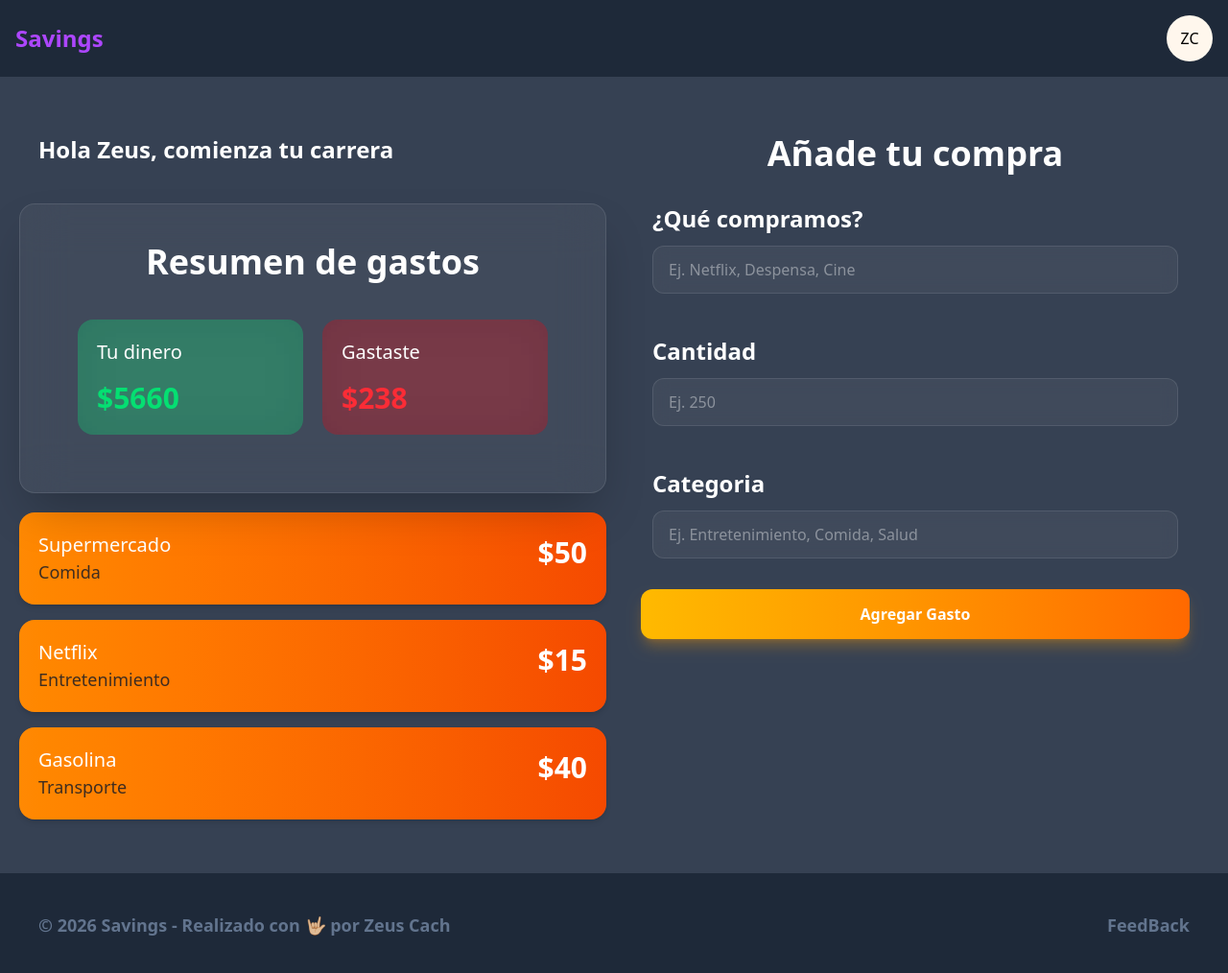
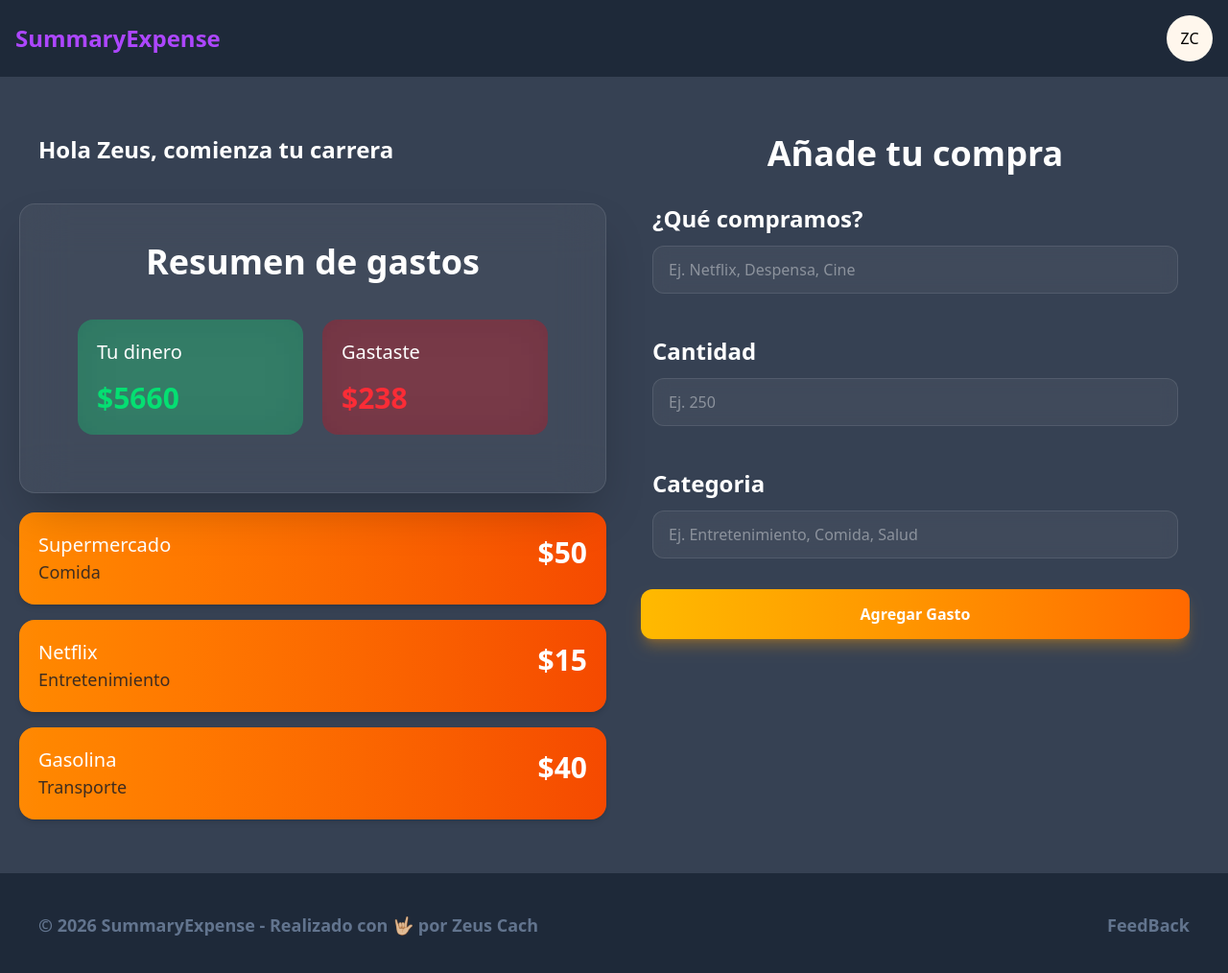
Before and after one commit to zeusCach/SummaryExpense, a React (Vite) app: page / in a window 1280 px wide. Shown: the top 1014 px of the page at 96% size. Built offline with nearby package versions, Linux system fonts and the light colour scheme.

Commit message:
Correccion de dominio

```diff
--- a/src/components/Footer.jsx
+++ b/src/components/Footer.jsx
@@ -5,7 +5,7 @@ export default function () {
             <footer className="bg-gray-800 p-10 mt-5">
                 <div className="flex flex-col items-center gap-3 md:flex-row md:justify-between">
                     <p className="text-slate-500 font-semibold text-lg">
-                        &copy; {new Date().getFullYear()} Savings - Realizado con 🤟🏼 por
+                        &copy; {new Date().getFullYear()} SummaryExpense - Realizado con 🤟🏼 por
                         <a href="https://www.linkedin.com/in/zeus-cach-715a84328/"> Zeus Cach
                         </a>
                     </p>
--- a/src/components/Header.jsx
+++ b/src/components/Header.jsx
@@ -5,7 +5,7 @@ export default function Header() {
         <>
             <div className="bg-gray-800 p-4 flex justify-between items-center">
                 <div>
-                    <h1 className="text-purple-500 font-bold text-2xl ">Savings</h1>
+                    <h1 className="text-purple-500 font-bold text-2xl ">SummaryExpense</h1>
                 </div>
                 <Perfil />
             </div>
```
